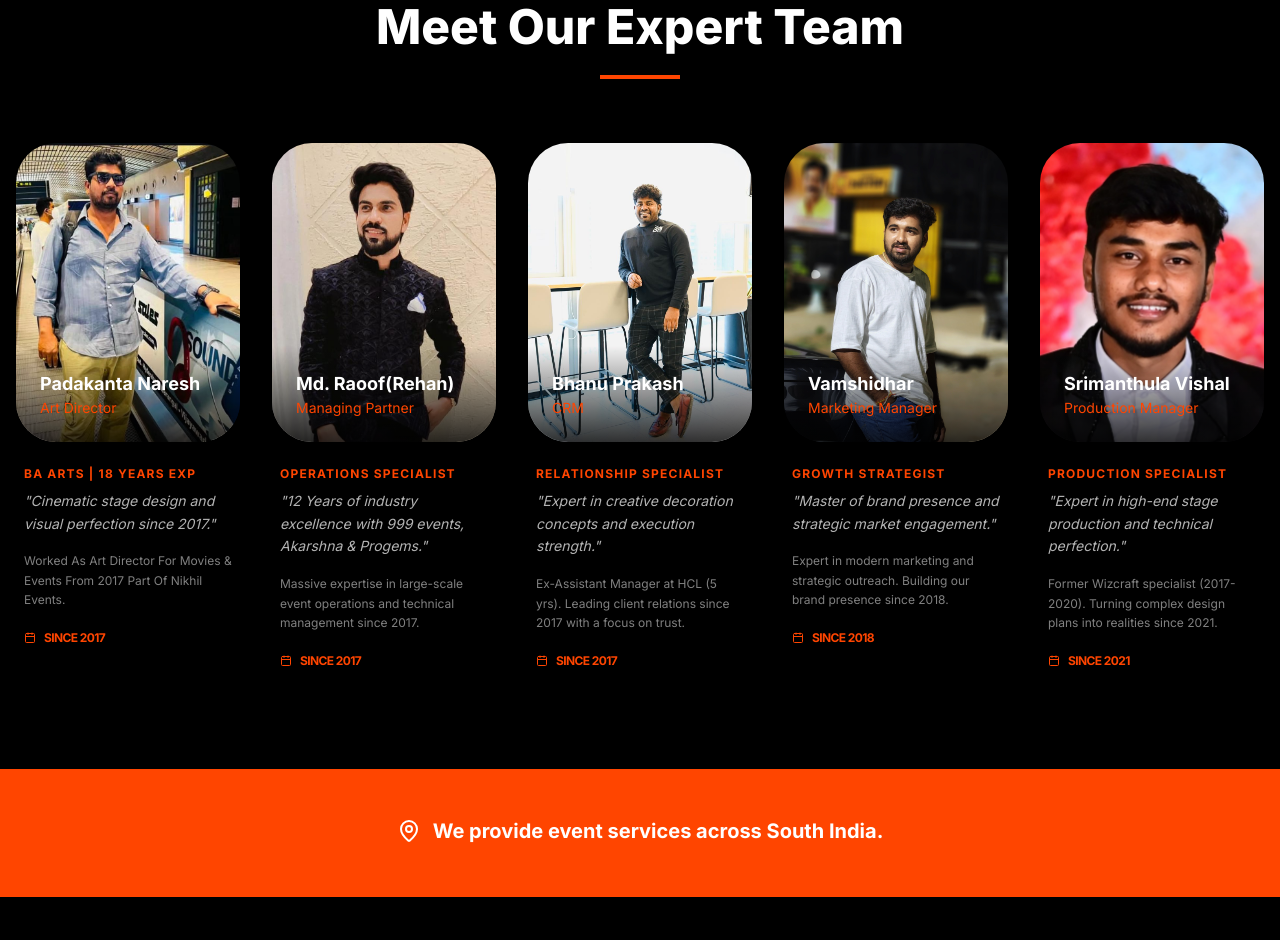
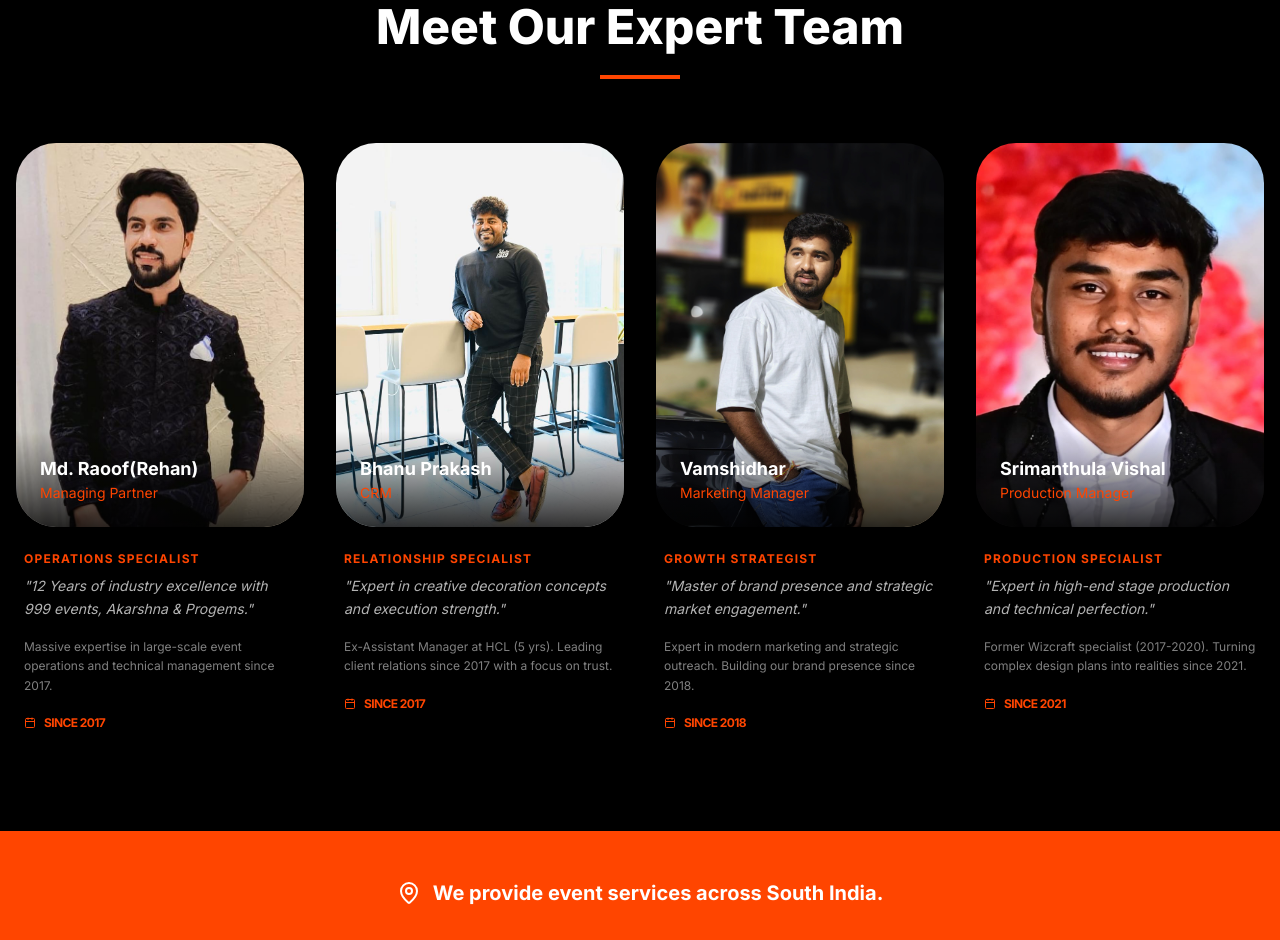
Before and after one commit to gouravboga12-rgb/nikhil_events_entertainments, a website built with Vite: page about.html in a window 1280 px wide. Shown: the part 3153-4093 px from the top of the page. Built offline with nearby package versions, Linux system fonts and the light colour scheme.

Commit message:
Remove Padakanta Naresh Art Director from Home and About pages

```diff
--- a/about.html
+++ b/about.html
@@ -271,34 +271,7 @@
                 <div class="w-20 h-1 bg-primary mx-auto mt-6"></div>
             </div>
 
-            <div class="grid grid-cols-1 md:grid-cols-2 lg:grid-cols-5 gap-8">
-                <!-- Team Member: Padakanta Naresh -->
-                <div class="group" data-aos="fade-up" data-aos-delay="50">
-                    <div
-                        class="relative mb-6 overflow-hidden rounded-[2.5rem] aspect-[3/4] shadow-lg group-hover:shadow-2xl transition-all">
-                        <img src="./images/M 5.jpeg" alt="Padakanta Naresh"
-                            class="w-full h-full object-cover object-top group-hover:scale-105 transition-transform duration-700">
-                        <div class="absolute bottom-0 left-0 right-0 p-6 bg-gradient-to-t from-black/80 to-transparent">
-                            <p class="text-white font-bold text-lg">Padakanta Naresh</p>
-                            <p class="text-primary font-medium text-sm">Art Director</p>
-                        </div>
-                    </div>
-                    <div class="px-2">
-                        <p class="text-primary font-bold text-xs uppercase tracking-widest mb-2">BA Arts | 18 Years Exp
-                        </p>
-                        <p class="text-white/70 text-sm leading-relaxed mb-4 italic text-balance font-medium">
-                            "Cinematic stage design and visual perfection since 2017."
-                        </p>
-                        <p class="text-white/50 text-xs leading-relaxed mb-4">
-                            Worked As Art Director For Movies & Events From 2017 Part Of Nikhil Events.
-                        </p>
-                        <div
-                            class="inline-flex items-center gap-2 text-primary font-bold text-xs uppercase tracking-tighter">
-                            <i data-lucide="calendar" class="w-3 h-3"></i> Since 2017
-                        </div>
-                    </div>
-                </div>
-
+            <div class="grid grid-cols-1 md:grid-cols-2 lg:grid-cols-4 gap-8">
                 <!-- Team Member 0: Md. Raoof (Managing Partner) -->
                 <div class="group" data-aos="fade-up" data-aos-delay="100">
                     <div
--- a/index.html
+++ b/index.html
@@ -353,27 +353,7 @@
                 <div class="w-20 h-1 bg-primary mx-auto mt-6"></div>
             </div>
 
-            <div class="grid grid-cols-1 md:grid-cols-2 lg:grid-cols-5 gap-8">
-                <!-- Padakanta Naresh -->
-                <div class="group" data-aos="fade-up" data-aos-delay="50">
-                    <div
-                        class="relative mb-6 overflow-hidden rounded-[2.5rem] aspect-[3/4] shadow-lg group-hover:shadow-2xl transition-all">
-                        <img src="./images/M 5.jpeg" alt="Padakanta Naresh"
-                            class="w-full h-full object-cover object-top group-hover:scale-105 transition-transform duration-700">
-                        <div class="absolute bottom-0 left-0 right-0 p-6 bg-gradient-to-t from-black/80 to-transparent">
-                            <p class="text-white font-bold text-lg">Padakanta Naresh</p>
-                            <p class="text-primary font-medium text-sm">Art Director</p>
-                        </div>
-                    </div>
-                    <div class="px-2">
-                        <p class="text-primary font-bold text-xs uppercase tracking-widest mb-2">BA Arts | 18 Years Exp
-                        </p>
-                        <p class="text-white/70 text-sm leading-relaxed mb-4 italic font-medium">"Cinematic stage design
-                            and visual perfection since 2017."</p>
-                        <p class="text-white/50 text-xs leading-relaxed mb-4">Worked As Art Director For Movies & Events
-                            From 2017 Part Of Nikhil Events.</p>
-                    </div>
-                </div>
+            <div class="grid grid-cols-1 md:grid-cols-2 lg:grid-cols-4 gap-8">
                 <!-- Md. Raoof -->
                 <div class="group" data-aos="fade-up" data-aos-delay="100">
                     <div
```
